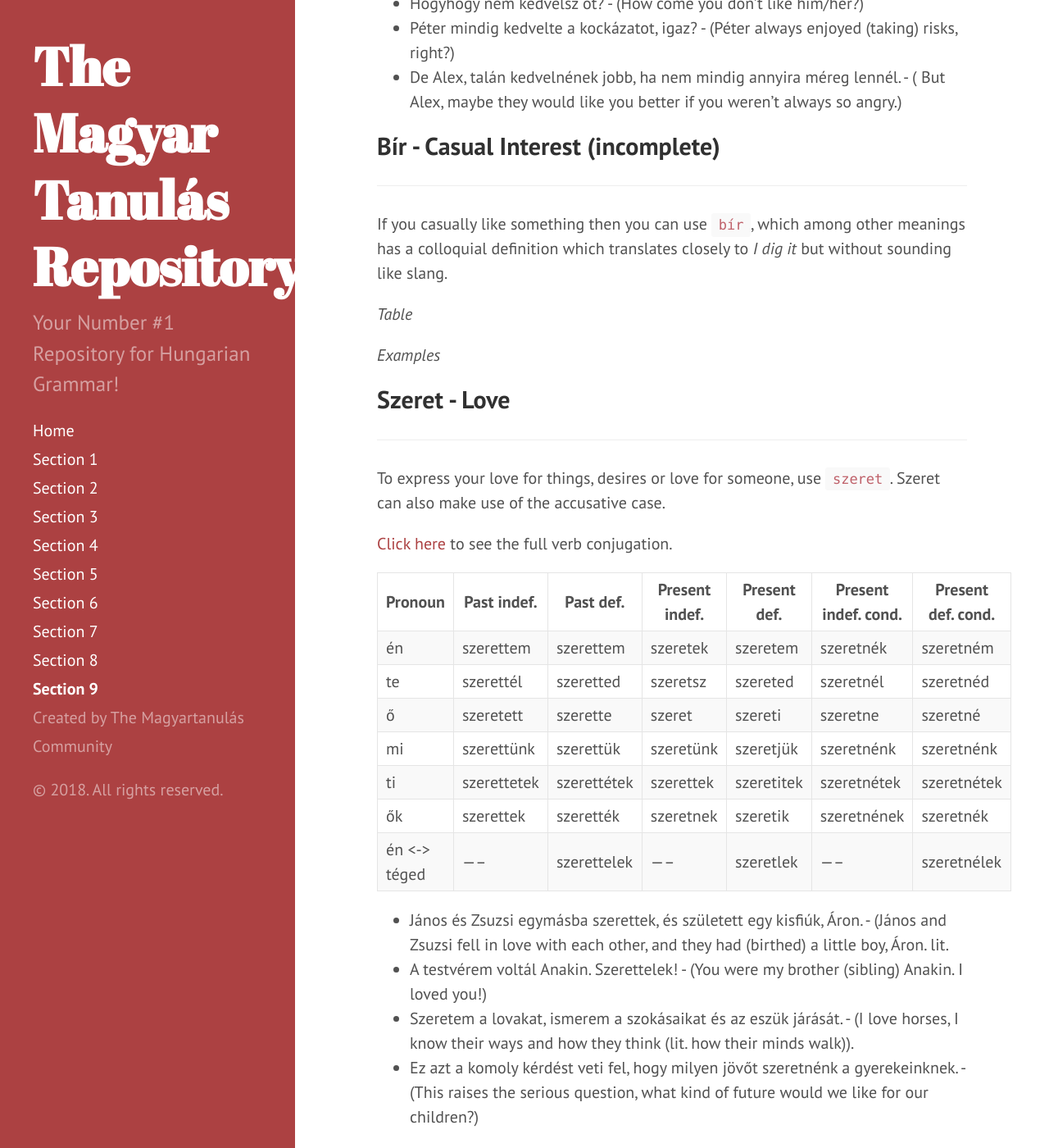
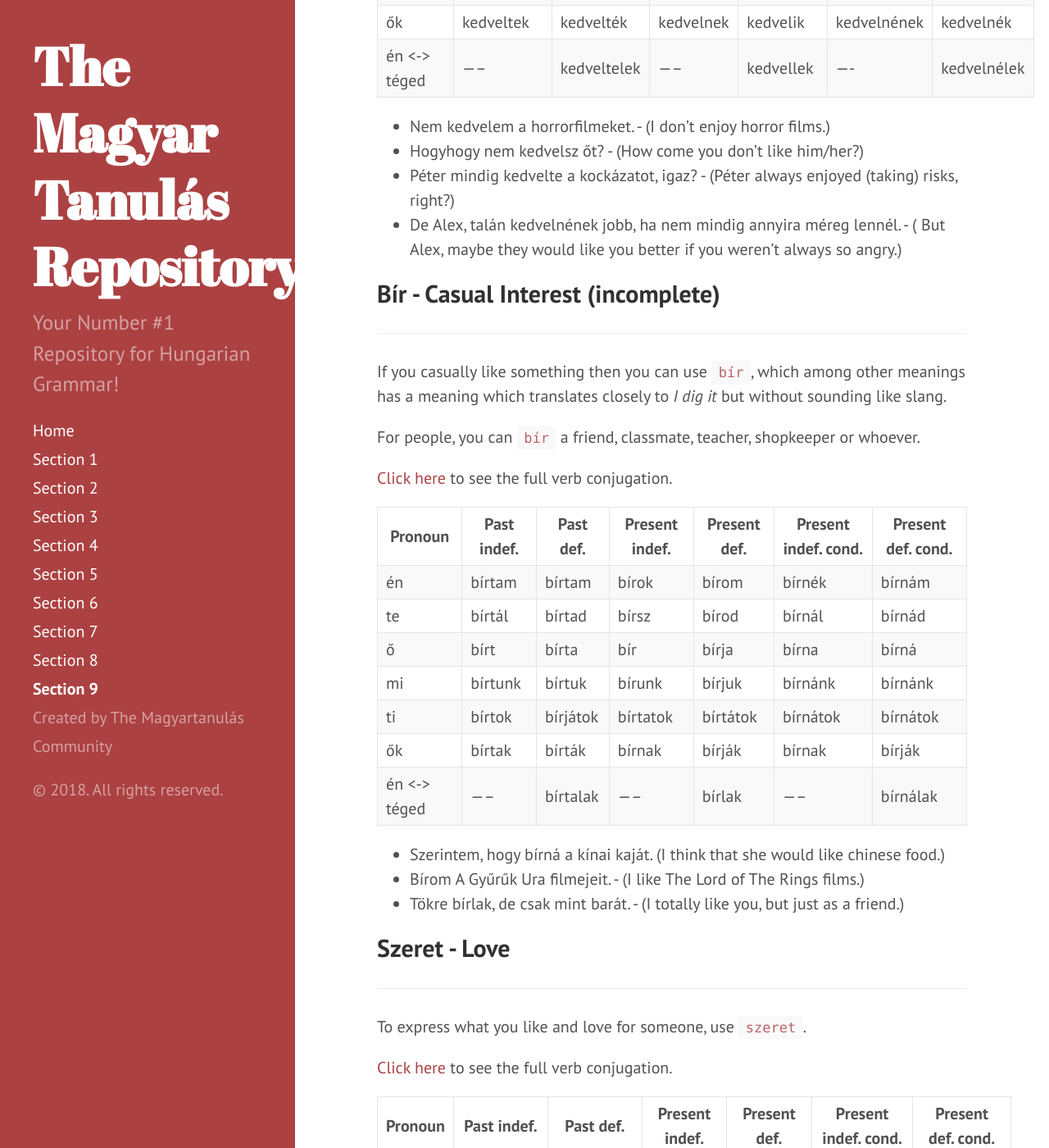
Before and after one commit to Magyartanulas/magyartanulas.github.io, a Jekyll site: the page built from Section9.md, in a window 1280 px wide and 1400 px high, scrolled down 3524 px. Shown: the whole window at 82% size. Built offline with Jekyll 4.4.1, drawn with Linux system fonts in a browser that asks for light colours; Markdown is read by kramdown in place of the engine named in the settings; some of the changed text lies outside the part shown.

Commit message:
Update Section9.md

```diff
--- a/Section9.md
+++ b/Section9.md
@@ -8,6 +8,8 @@
 ---
 
 To express general interest in Hungarian, you don't necessarily *like* something, but rather that something ***appeals to you***. To achieve this, the verb `tetszik` is used in its third-person form and the dative case marks **who** it appeals to.
+
+If you want to be even more casual, you can replace `tetszik` with `bejön`.
 
 These are the relevant conjugations to express general interest, to see the full verb conjugation [click here](https://cooljugator.com/hu/tetszik) Don't forget you can change past to past conditional by adding `volna`!
 
@@ -55,6 +57,8 @@
 
 If you find something attractive or enticing rather than appealing, you can use `vonz`. The accusative is used because these somethings ***attract/entice you***, which is something direct.
 
+This only shows relevant conjugations, to see the full verb conjugations [click here.](https://cooljugator.com/hu/vonz)
+
 | Pronoun | Past indef. | Past def. | Present indef. | Present def. | Present indef. cond. | Present def. cond. |
 |---------|-------------|-----------|----------------|--------------|----------------------|--------------------|
 | ő       | vonzott     | vonzotta  | vonz           | vonzza       | vonzana              | vonzaná            |
@@ -73,7 +77,9 @@
 ## Kedvel - Enjoyment
 ---
 
-To express your enjoyment for things or platonic feelings, use `kedvel` (not to be confused with `kedvvel`).Like vonz, kedvel is a transitive verb and makes use of the accusative rather than the dative.
+To express your enjoyment for things, use `kedvel` (not to be confused with `kedvvel`). Like `vonz`, `kedvel` is a transitive verb and makes use of the accusative rather than the dative.
+
+For liking people. saying "I love you" is a brave thing to say, using `kedvellek` is a less awkward thing to say, for the same intended meaning.
 
 Some conjugations have been omitted due to prior explanations, [click here](https://cooljugator.com/hu/kedvel) to see the full verb conjugation.
 
@@ -95,16 +101,30 @@
 ## Bír - Casual Interest (incomplete)
 ---
 
-If you casually like something then you can use `bír`, which among other meanings has a colloquial definition which translates closely to *I dig it* but without sounding like slang.
+If you casually like something then you can use `bír`, which among other meanings has a meaning which translates closely to *I dig it* but without sounding like slang.
 
-*Table*
+For people, you can `bír` a friend, classmate, teacher, shopkeeper or whoever.
 
-*Examples*
+[Click here](https://cooljugator.com/hu/bír) to see the full verb conjugation.
+
+| Pronoun       | Past indef. | Past def. | Present indef. | Present def. | Present indef. cond. | Present def. cond. |
+|---------------|-------------|-----------|----------------|--------------|----------------------|--------------------|
+| én            | bírtam      | bírtam    | bírok          | bírom        | bírnék               | bírnám             |
+| te            | bírtál      | bírtad    | bírsz          | bírod        | bírnál               | bírnád             |
+| ő             | bírt        | bírta     | bír            | bírja        | bírna                | bírná              |
+| mi            | bírtunk     | bírtuk    | bírunk         | bírjuk       | bírnánk              | bírnánk            |
+| ti            | bírtok      | bírjátok  | bírtatok       | bírtátok     | bírnátok             | bírnátok           |
+| ők            | bírtak      | bírták    | bírnak         | bírják       | bírnak               | bírják             |
+| én <-> téged  | -----       | bírtalak  | -----          | bírlak       | -----                | bírnálak           |
+
+* Szerintem, hogy bírná a kínai kaját. (I think that she would like chinese food.)
+* Bírom A Gyűrűk Ura filmejeit. - (I like The Lord of The Rings films.)
+* Tökre bírlak, de csak mint barát. - (I totally like you, but just as a friend.)
 
 ## Szeret - Love
 ---
 
-To express your love for things, desires or love for someone, use `szeret`. Szeret can also make use of the accusative case.
+To express what you like and love for someone, use `szeret`.
 
 [Click here](https://cooljugator.com/hu/szeret) to see the full verb conjugation.
 
@@ -118,14 +138,16 @@
 | ők           | szerettek   | szerették   | szeretnek      | szeretik     | szeretnének          | szeretnék          |
 | én <-> téged | -----       | szerettelek | -----          | szeretlek    | -----                | szeretnélek        |
 
-* János és Zsuzsi egymásba szerettek, és született egy kisfiúk, Áron. - (János and Zsuzsi fell in love with each other, and they had (birthed) a little boy, Áron. lit.
+* János és Zsuzsi egymásba beleszerettek, és született egy kisfiúk, Áron. - (János and Zsuzsi fell in love with each other, and they had (birthed) a little boy, Áron. lit.
 * A testvérem voltál Anakin. Szerettelek! - (You were my brother (sibling) Anakin. I loved you!)
 * Szeretem a lovakat, ismerem a szokásaikat és az eszük járását. - (I love horses, I know their ways and how they think (lit. how their minds walk)).
 * Ez azt a komoly kérdést veti fel, hogy milyen jövőt szeretnénk a gyerekeinknek. - (This raises the serious question, what kind of future would we like for our children?)
 
 ## Imád - Passion & Adoration
 
-To express your passions and who you adore/worship, use `imád`. Imád also makes use of the accusative case.
+To express your passion or adoration for things use `imád`.
+
+For people one can use `imád` to worship or express stronger love or cherishment.
 
 | Pronoun      | Past indef. | Past def. | Present indef. | Present def. | Present. indef. cond. | Present. def. cond. |
 |--------------|-------------|-----------|----------------|--------------|-----------------------|---------------------|
@@ -139,12 +161,13 @@
 
 * Bogi imád mindent, ami szép. - (Bogi adores all that is beautiful.)
 * Még imádtam játszani a focit, annak ellenére rosszul játszottam. - (I still loved playing football, even though I played badly.)
-* Jobban szeretnéd, ha imádnánk a halált? - (Would you rather we worship death?)
+* Ha Siri jobb lenne, akkor mindenki imádná az új iPhone-at. - (If Siri were better, then everyone would love the new iPhone.)
+
 
 ## Szerelem - Romantic Love
 ---
 
-`Szerelem` (noun) is the romantic love reserved only for one's partner. The act of falling in love is expressed with `szeret` but the state of being in love is expressed with `szerelmes`. Not to be confused with the verb `szerel`.
+`Szerelem` (noun) is the romantic love reserved only for one's partner. The act of falling in love is expressed with `beleszeret` but the state of being in love is expressed with `szerelmes`. Not to be confused with the verb `szerel`.
 
 ![Szerelmes](https://magyartanulas.github.io/public/szerelmes.jpg)
 
```
Also changed, not shown: other parts of Section9.md (+0 -2 lines).
